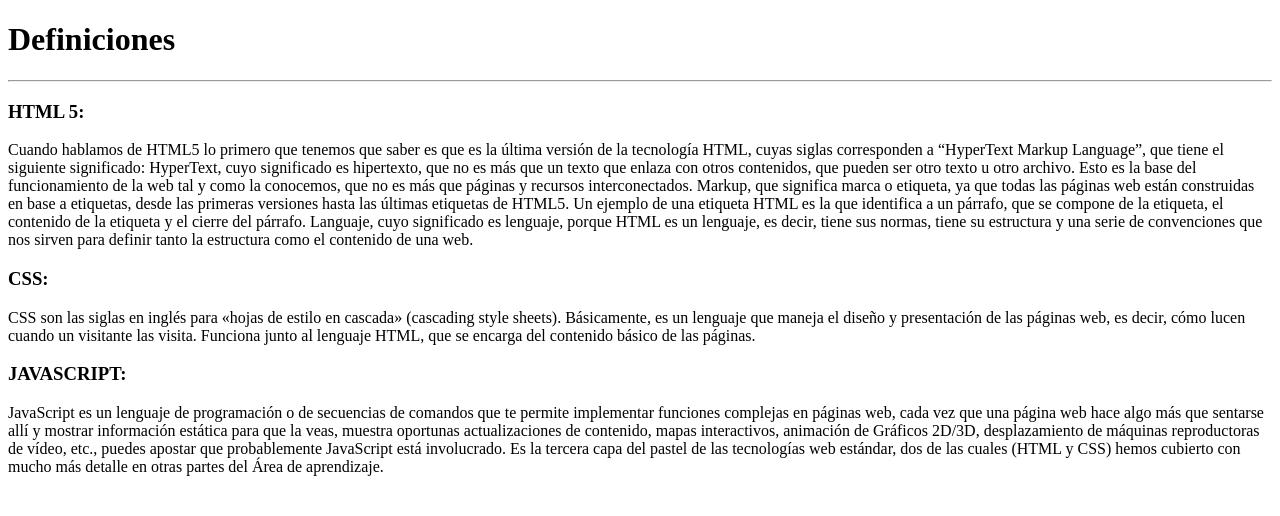
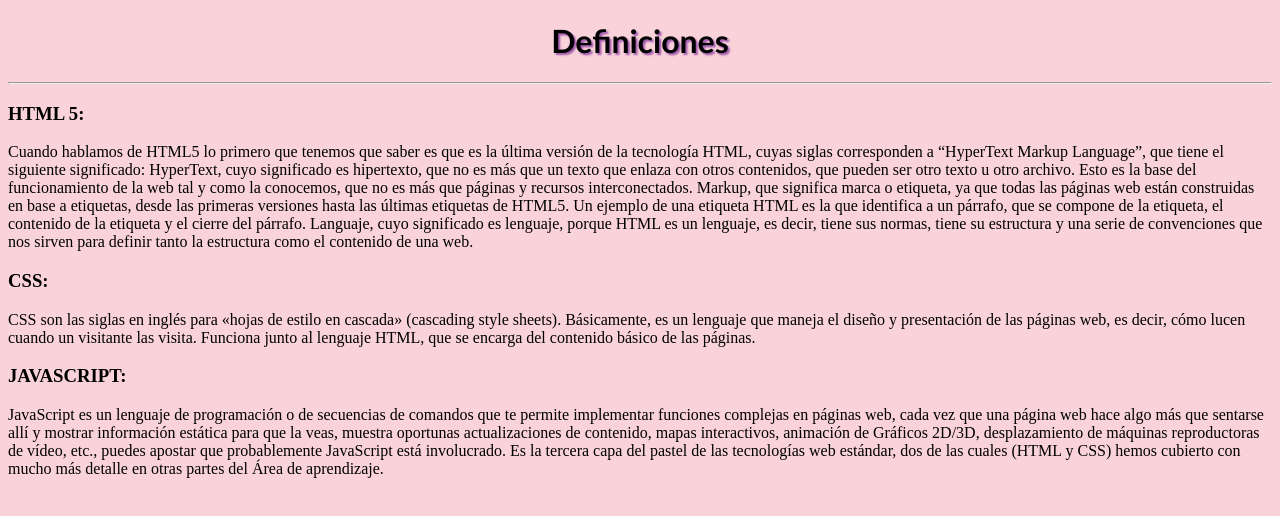
Before and after one commit to mariacamila0712/Web2_taller1, a plain HTML site: page index.html in a window 1280 px wide. Drawn offline with Linux system fonts and the light colour scheme.

Commit message:
Agregue estilo al titulo del contenido

```diff
--- a/index.html
+++ b/index.html
@@ -5,6 +5,7 @@
     <meta charset="UTF-8">
     <meta http-equiv="X-UA-Compatible" content="IE=edge">
     <meta name="viewport" content="width=device-width, initial-scale=1.0">
+    <link rel="stylesheet" href="style.css" type="text/css">
     <title>Taller 1</title>
 </head>
 
--- a/style.css
+++ b/style.css
@@ -0,0 +1,11 @@
+body{
+    background-color: rgb(250, 211, 218);
+
+}
+
+h1{
+    font-family: 'Trebuchet MS', 'Lucida Sans Unicode', 'Lucida Grande', 'Lucida Sans', Arial, sans-serif;
+    color: black;
+    text-shadow: 2px 2px 2px rgba(104, 9, 148, 0.623);
+    text-align: center;
+}
```
